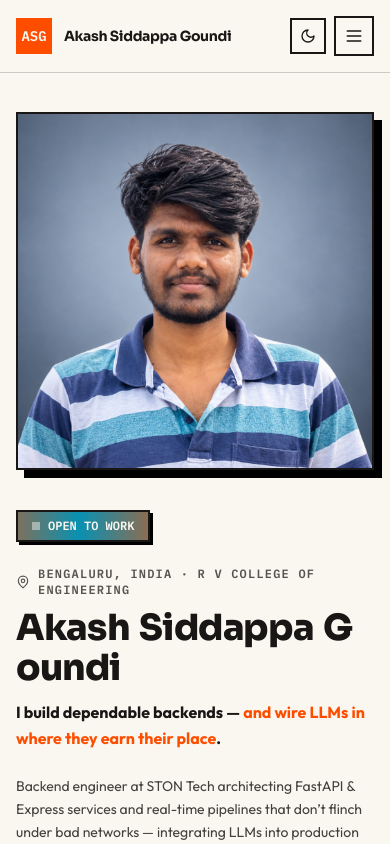
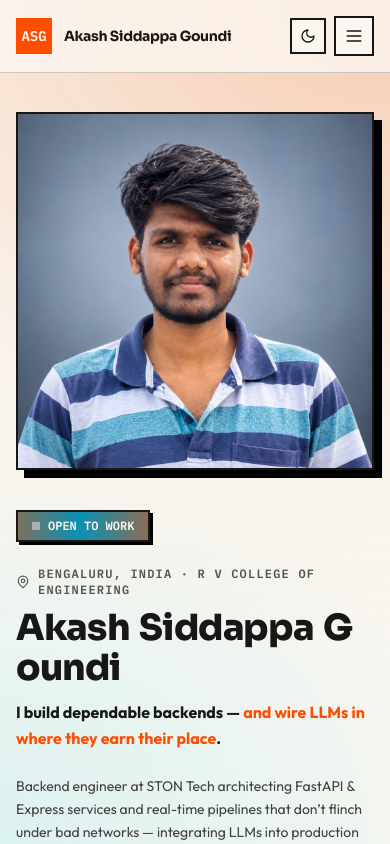
Before and after one commit to Akash-S-G/PORTFOLIO, a React (Vite) app: page / in a window 390 px wide. Shown: the top 844 px of the page. Built offline with nearby package versions, Linux system fonts and the light colour scheme.

Commit message:
fix(ui): paint atmosphere gradients on html canvas, strip last opaque hero bg

```diff
--- a/src/App.tsx
+++ b/src/App.tsx
@@ -50,9 +50,6 @@ const PortfolioContent: React.FC = () => {
 
   return (
     <div className="min-h-screen text-black dark:text-white flex flex-col font-sans selection:bg-signal selection:text-white dark:selection:bg-signal dark:selection:text-white transition-colors duration-150 overflow-x-clip">
-      {/* Atmospheric corner gradients (peach top-right, cyan bottom-left) */}
-      <div className="atmosphere-glow" aria-hidden="true" />
-
       {/* Navigation Header */}
       <Navbar />
 
--- a/src/components/hero/Hero.tsx
+++ b/src/components/hero/Hero.tsx
@@ -24,7 +24,7 @@ export const Hero: React.FC = () => {
   };
 
   return (
-    <section id="hero" className="relative min-h-screen flex flex-col justify-center pt-28 pb-20 lg:pt-32 lg:pb-24 overflow-hidden bg-white dark:bg-black transition-colors duration-150">
+    <section id="hero" className="relative min-h-screen flex flex-col justify-center pt-28 pb-20 lg:pt-32 lg:pb-24 overflow-hidden transition-colors duration-150">
       <div className="max-w-6xl mx-auto px-4 sm:px-6 lg:px-8 relative z-10 w-full my-auto">
         <div className="grid grid-cols-1 lg:grid-cols-12 gap-10 lg:gap-14 items-center">
 
--- a/src/index.css
+++ b/src/index.css
@@ -16,10 +16,42 @@
     border-radius: 0 !important;
     font-family: 'Outfit', system-ui, -apple-system, sans-serif;
     background-color: #FAF7F1;
+    /* Atmospheric corner gradients painted on the canvas itself: peach light
+       from the top-right, faint cyan from the bottom-left, ivory center.
+       attachment:fixed anchors them to the viewport while scrolling. */
+    background-image:
+      radial-gradient(
+        ellipse 900px 650px at 100% 0%,
+        rgba(240, 156, 106, 0.4),
+        transparent 70%
+      ),
+      radial-gradient(
+        ellipse 1400px 900px at 100% 0%,
+        rgba(243, 181, 143, 0.14),
+        transparent 75%
+      ),
+      radial-gradient(
+        ellipse 700px 550px at 0% 100%,
+        rgba(34, 211, 238, 0.14),
+        transparent 72%
+      );
+    background-attachment: fixed;
   }
 
   html.dark {
     background-color: #181715;
+    background-image:
+      radial-gradient(
+        ellipse 900px 650px at 100% 0%,
+        rgba(255, 77, 0, 0.1),
+        transparent 70%
+      ),
+      radial-gradient(
+        ellipse 700px 550px at 0% 100%,
+        rgba(34, 211, 238, 0.07),
+        transparent 72%
+      );
+    background-attachment: fixed;
   }
 
   h1, h2, h3, h4, h5, h6 {
@@ -141,67 +173,3 @@
     animation: none;
   }
 }
-
-/* Atmospheric corner gradients: warm peach light from the top-right, faint
-   cyan from the bottom-left, ivory center. Fixed, decorative-only layer. */
-.atmosphere-glow {
-  position: fixed;
-  inset: 0;
-  z-index: -10;
-  pointer-events: none;
-  background-image:
-    radial-gradient(
-      ellipse 650px 500px at 100% 0%,
-      rgba(243, 181, 143, 0.22),
-      transparent 75%
-    ),
-    radial-gradient(
-      ellipse 550px 450px at 0% 100%,
-      rgba(34, 211, 238, 0.07),
-      transparent 75%
-    );
-}
-
-html.dark .atmosphere-glow {
-  background-image:
-    radial-gradient(
-      ellipse 650px 500px at 100% 0%,
-      rgba(255, 77, 0, 0.06),
-      transparent 75%
-    ),
-    radial-gradient(
-      ellipse 550px 450px at 0% 100%,
-      rgba(34, 211, 238, 0.04),
-      transparent 75%
-    );
-}
-
-@media (max-width: 767px) {
-  .atmosphere-glow {
-    background-image:
-      radial-gradient(
-        ellipse 420px 320px at 100% 0%,
-        rgba(243, 181, 143, 0.16),
-        transparent 75%
-      ),
-      radial-gradient(
-        ellipse 360px 300px at 0% 100%,
-        rgba(34, 211, 238, 0.05),
-        transparent 75%
-      );
-  }
-
-  html.dark .atmosphere-glow {
-    background-image:
-      radial-gradient(
-        ellipse 420px 320px at 100% 0%,
-        rgba(255, 77, 0, 0.05),
-        transparent 75%
-      ),
-      radial-gradient(
-        ellipse 360px 300px at 0% 100%,
-        rgba(34, 211, 238, 0.035),
-        transparent 75%
-      );
-  }
-}
```
